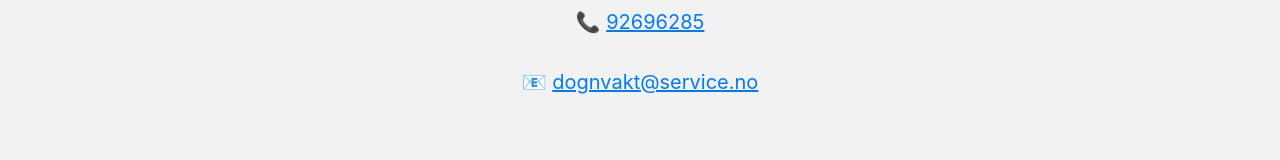
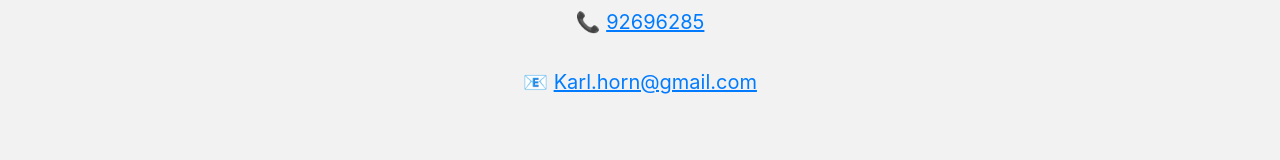
Before and after one commit to 590071/r-rlegger-frontend, a React (Create React App) app: page / in a window 1280 px wide. Shown: the part 1484-1644 px from the top of the page. Built offline with nearby package versions, Linux system fonts and the light colour scheme.

Commit message:
https://github.com/590071/r-rlegger-frontend.git

```diff
--- a/src/Contact.js
+++ b/src/Contact.js
@@ -12,7 +12,7 @@ function Contact() {
                 <h2>Kontakt oss</h2>
                 <div style={{ fontSize: '20px', lineHeight: '2' }}>
                     <p>📞 <a href="tel:92696285" style={{ color: '#007BFF' }}>92696285</a></p>
-                    <p>📧 <a href="mailto:dognvakt@service.no" style={{ color: '#007BFF' }}>dognvakt@service.no</a></p>
+                    <p>📧 <a href="mailto:Karl.horn@gmail.com" style={{ color: '#007BFF' }}>Karl.horn@gmail.com</a></p>
                 </div>
             </section>
         </Fade>
```
